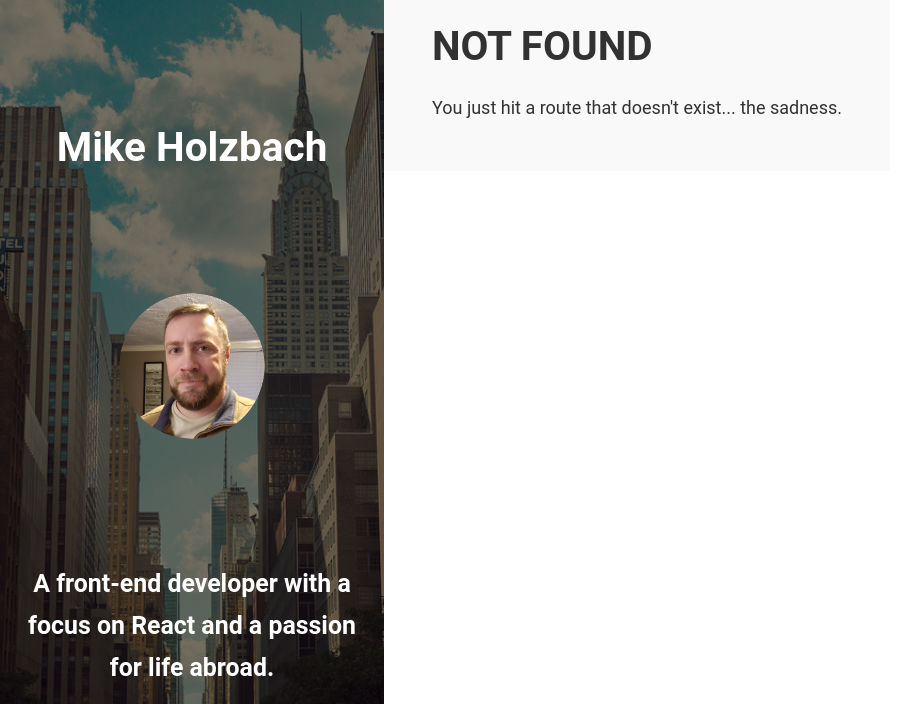
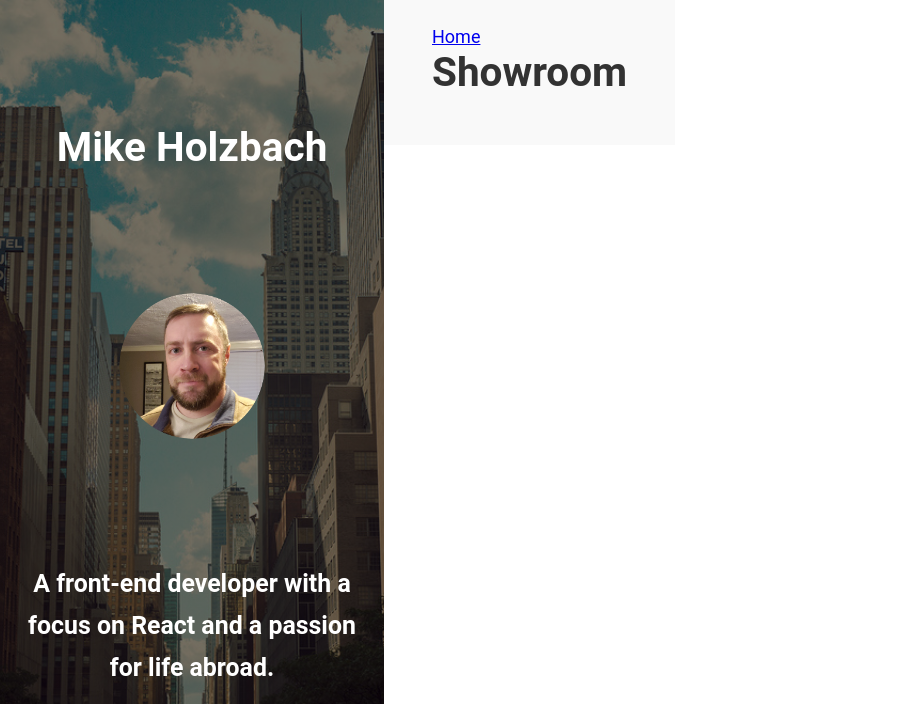
Before and after one commit to MAHolzbach/portfolio-v2.5, a Gatsby site: page /showroom in a window 1280 px wide. Before the commit this address had no page. Shown: the top 704 px of the page, without its empty margins (0-900 px from the left). Built offline with nearby package versions, Linux system fonts and the light colour scheme; Gatsby itself is replaced by a stand-in of ours.

Commit message:
Created component and showroom page

```diff
--- /dev/null
+++ b/src/components/details.js
@@ -0,0 +1,15 @@
+import React from "react"
+import { Link } from "gatsby"
+import detailsStyles from "./details.module.scss"
+
+const Details = props => {
+  const { projectTitle, tools, task, purpose, challenges, results } = props.data
+  return (
+    <>
+      <Link to="/">Home</Link>
+      <h1>{projectTitle}</h1>
+    </>
+  )
+}
+
+export default Details
--- a/src/components/project-card.js
+++ b/src/components/project-card.js
@@ -17,7 +17,9 @@ const ProjectCard = props => (
     </p>
     <div className={projectCardStyles.buttonWrapper}>
       {props.loginRequired && (
-        <Link className={projectCardStyles.button}>Details</Link>
+        <Link className={projectCardStyles.button} to={props.page}>
+          Details
+        </Link>
       )}
       <a
         className={projectCardStyles.button}
--- /dev/null
+++ b/src/pages/showroom.js
@@ -0,0 +1,33 @@
+import React from "react"
+import Layout from "../components/layout"
+import SEO from "../components/seo"
+import showroomStyles from "./showroom.module.scss"
+import Details from "../components/details"
+
+const showroomProjectData = {
+  projectTitle: "Showroom",
+  subtitle:
+    "You can view some screenshots of the site here. Visiting the page itself will require creation of a Carfax account, which is completely free to do, here: ",
+  tools:
+    "React, Pug, Sass, ES6, Webpack, Enzyme/Jest, and RESTful API consumption.",
+  task:
+    "Create a central place where Carfax users can run and view Vehicle History Reports.",
+  purpose:
+    "Modernize and simplify user's experience while improving conversion and driving traffic to the purchase page.",
+  challenges:
+    "Keeping the site fast despite a heavy data fetch. Creating that data fetch from multiple endpoints. What to test?",
+  results:
+    "This site recieves #### visitors per day, and has resulted in a #% improvement in revenue for Carfax.",
+  comments:
+    "This was my first production React project, so I was pretty excited to dive into it. Similar in design and tooling to the VHR Landing Page, it is built using Pug for HTML templating, Sass for the styling, and React for the center piece component that actually displays some basic data of the reports a user has run. This was also my first time getting deep into the Webpack tooling piece, as well as writing detailed tests. Both were significant learning experiences, in particular getting a feel for what should and should not be tested.",
+  team: "Mike Dolan, Erik Luetkehans, Carol Li (designer)",
+}
+
+const showroomDetailsPage = () => (
+  <Layout>
+    <SEO title="Showroom" />
+    <Details data={showroomProjectData} />
+  </Layout>
+)
+
+export default showroomDetailsPage
```
Also changed, not shown: src/pages/index.js (+6 -2 lines), src/pages/page-2.js (deleted, +0 -15 lines), src/components/details.module.scss (added), src/pages/showroom.module.scss (added).
